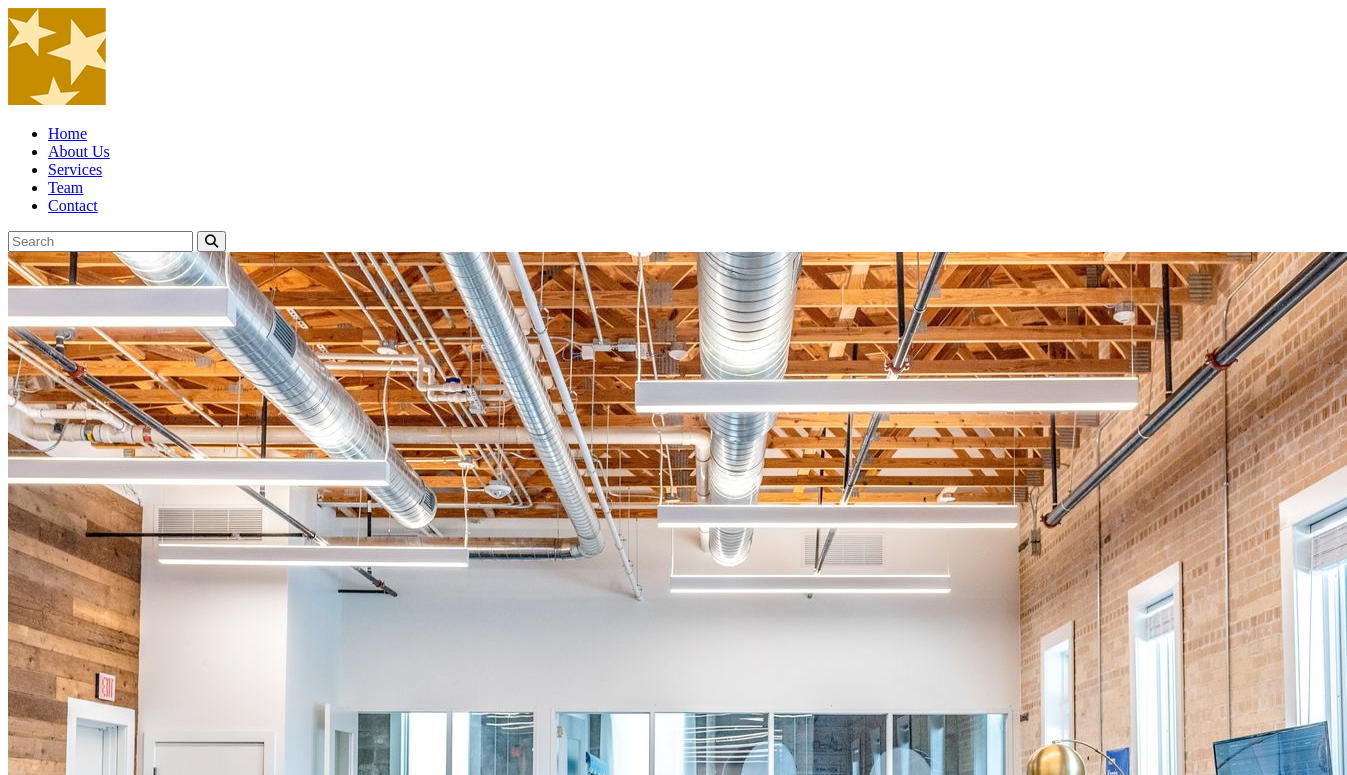
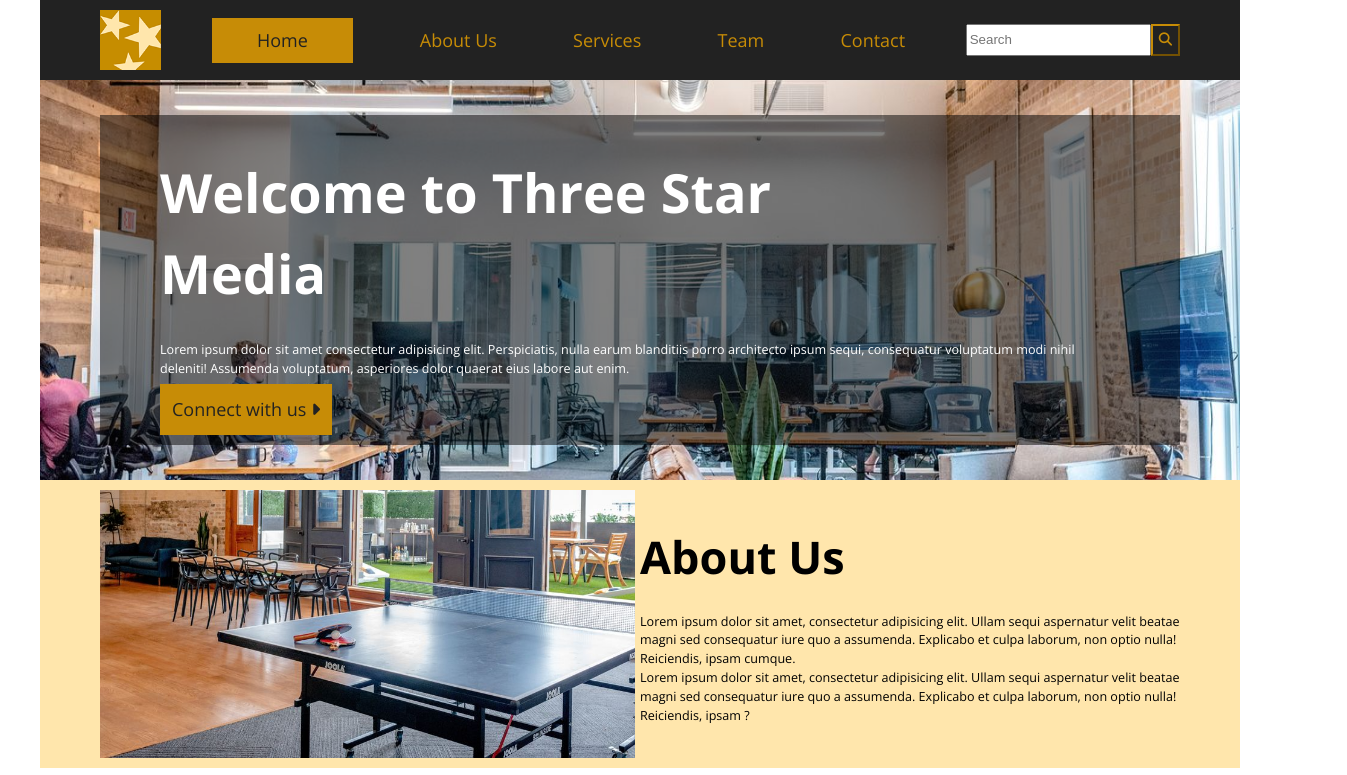
Before and after one commit to zhan0832/zhan0832.github.io, a plain HTML site: page final-project/index.html in a window 1280 px wide. Shown: the top 775 px of the page, 1347 px wide, since content can reach past the window. Drawn offline with nearby package versions, Linux system fonts and the light colour scheme; a web font is replaced by a local one.

Commit message:
change the banner picture to css background

```diff
--- a/final-project/index.html
+++ b/final-project/index.html
@@ -3,8 +3,8 @@
 <head>
     <meta charset="UTF-8">
     <meta name="viewport" content="width=device-width, initial-scale=1.0">
-    <!-- <link rel="stylesheet" href="./css/reset.css">
-    <link rel="stylesheet" href="./css/style.css"> -->
+    <link rel="stylesheet" href="./css/reset.css">
+    <link rel="stylesheet" href="./css/style.css">
     <link rel="preconnect" href="https://fonts.googleapis.com">
     <link rel="preconnect" href="https://fonts.gstatic.com" crossorigin>
     <link href="https://fonts.googleapis.com/css2?family=Open+Sans:ital,wght@0,300..800;1,300..800&family=Tiny5&display=swap" rel="stylesheet">
@@ -18,7 +18,7 @@
                 <div class="logo" ><img src="./images/logo.png" alt="logo"></div>
                 <nav class="list">
                     <ul>
-                        <li class="home"><a href="#home">Home</a></li>
+                        <li class="home"><a id="a" href="#home">Home</a></li>
                         <li><a href="#about-us">About Us</a></li>
                         <li><a href="#services">Services</a></li>
                         <li><a href="#team">Team</a></li>
@@ -35,7 +35,6 @@
             </div>
             <!-- Banner for the page -->
             <div class="banner">
-                <img src="./images/main-banner.jpg" alt="banner">
                 <!-- <img src="./images/main-banner.jpg" alt="banner"> will use CSS style as background-->
                 <div class="banner-text width clearfix">
                     <h1>Welcome to Three Star Media</h1>
@@ -116,7 +115,6 @@
                 </div>
             </section>
             <section class="banner-vision">
-                <img src="./images/vision.jpg" alt="vision">
                 <!-- <img src="./images/vision.jpg" alt="vision"> will use CSS style as background-->
                  <div class="vision-text">
                     <h2>Our Vision</h2>
```
